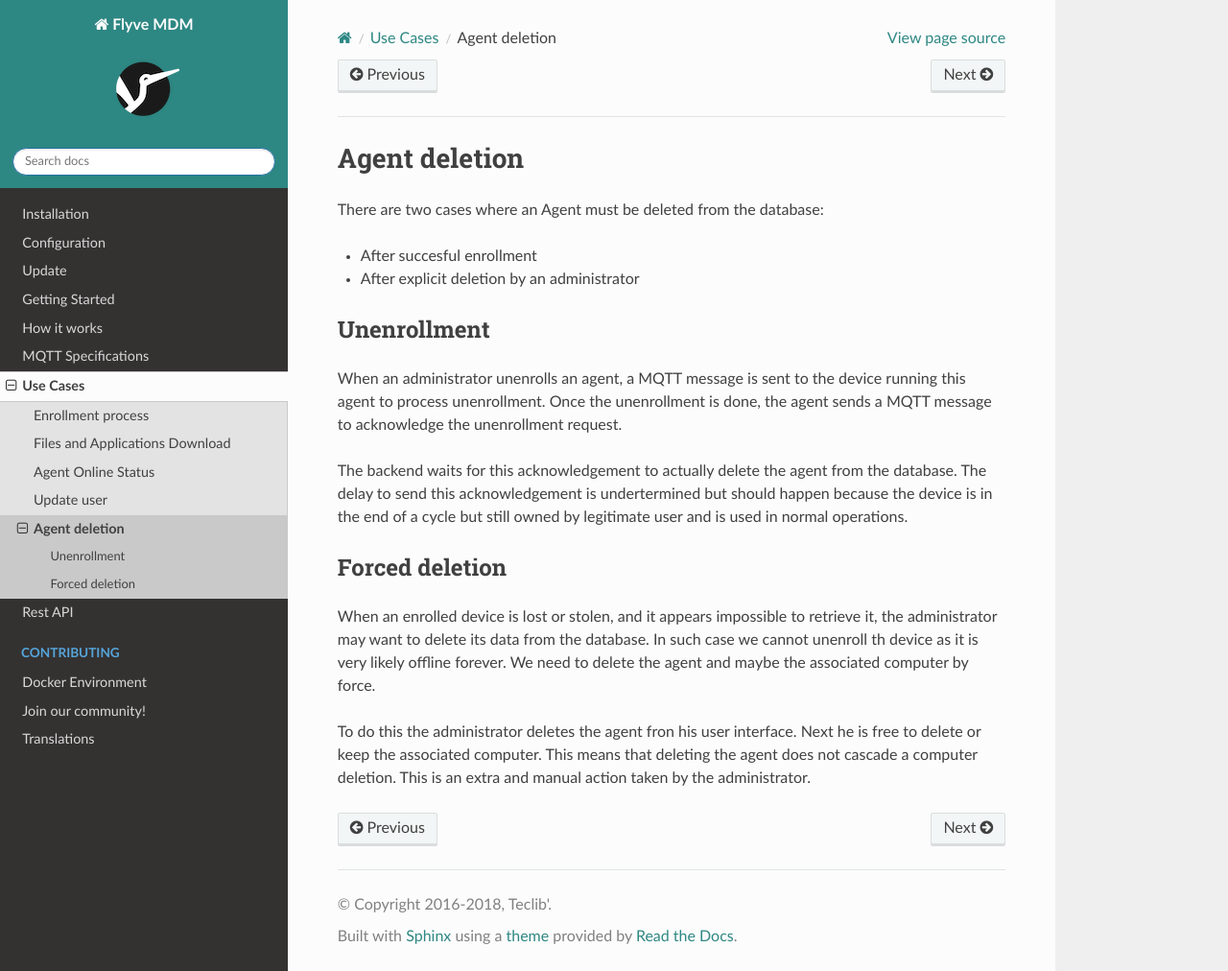
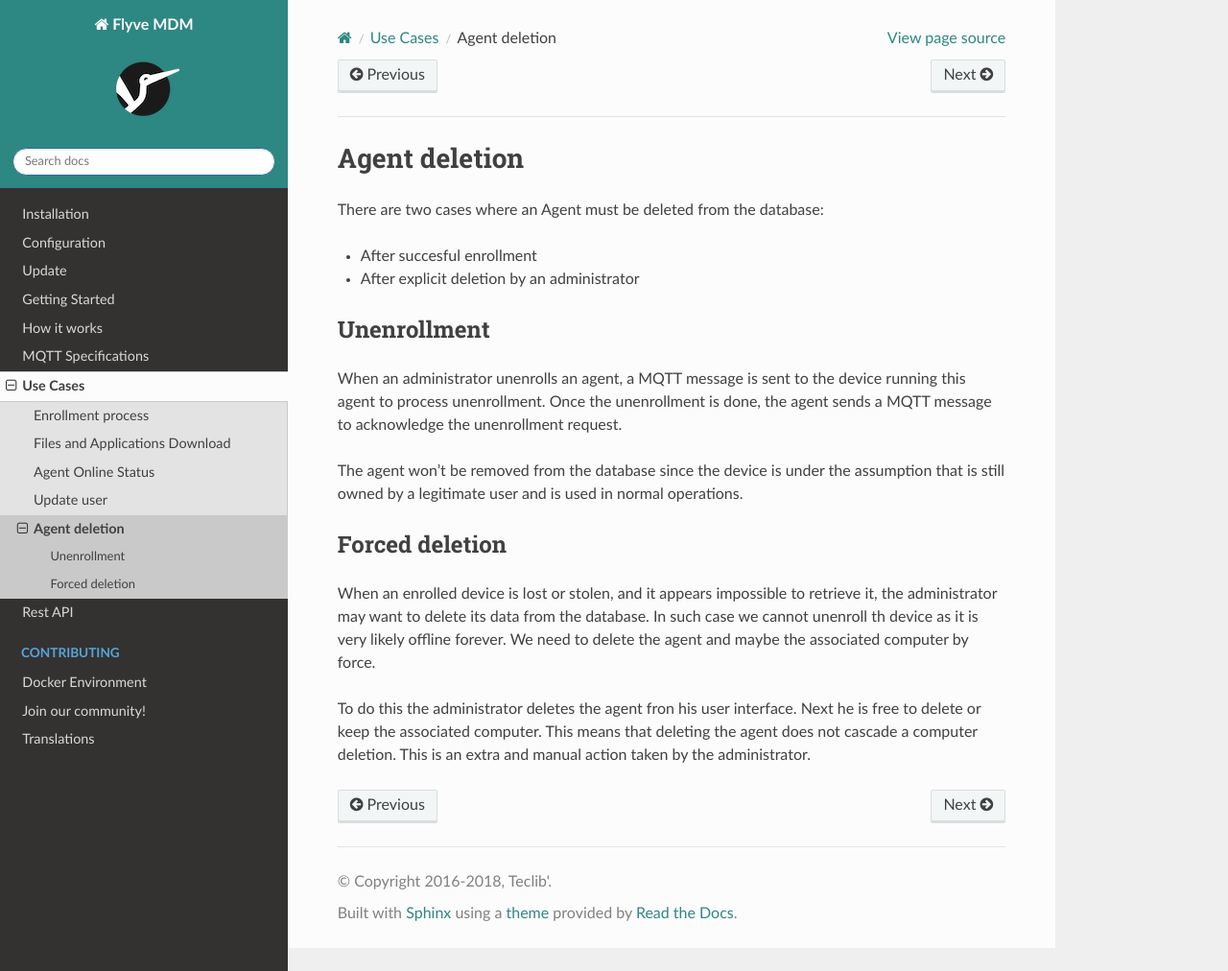
Before and after one commit to flyve-mdm/doc, a Sphinx documentation site: the page built from source/use-cases/agent-deletion.rst, in a window 1280 px wide and 1012 px high. Shown: the whole window at 96% size. Built offline with Sphinx 7.4.7 and the Read the Docs theme 2.0.0, drawn with Linux system fonts in a browser that asks for light colours.

Commit message:
docs(use-cases): update agent deletion information
Signed-off-by: Naylin Medina <nmedina@teclib.com>

```diff
--- a/source/getting-started/index.rst
+++ b/source/getting-started/index.rst
@@ -315,7 +315,7 @@ If enabled, it will lock the device.
 Wipe
 ~~~~
 
-Erase all the information in the device.
+Erase all the information in the device without deleting the Agent from the database.
 
 .. warning::
 
--- a/source/use-cases/agent-deletion.rst
+++ b/source/use-cases/agent-deletion.rst
@@ -11,7 +11,7 @@ Unenrollment
 
 When an administrator unenrolls an agent, a MQTT message is sent to the device running this agent to process unenrollment. Once the unenrollment is done, the agent sends a MQTT message to acknowledge the unenrollment request.
 
-The backend waits for this acknowledgement to actually delete the agent from the database. The delay to send this acknowledgement is undertermined but should happen because the device is in the end of a cycle but still owned by legitimate user and is used in normal operations.
+The agent won't be removed from the database since the device is under the assumption that is still owned by a legitimate user and is used in normal operations.
 
 Forced deletion
 ~~~~~~~~~~~~~~~
```
